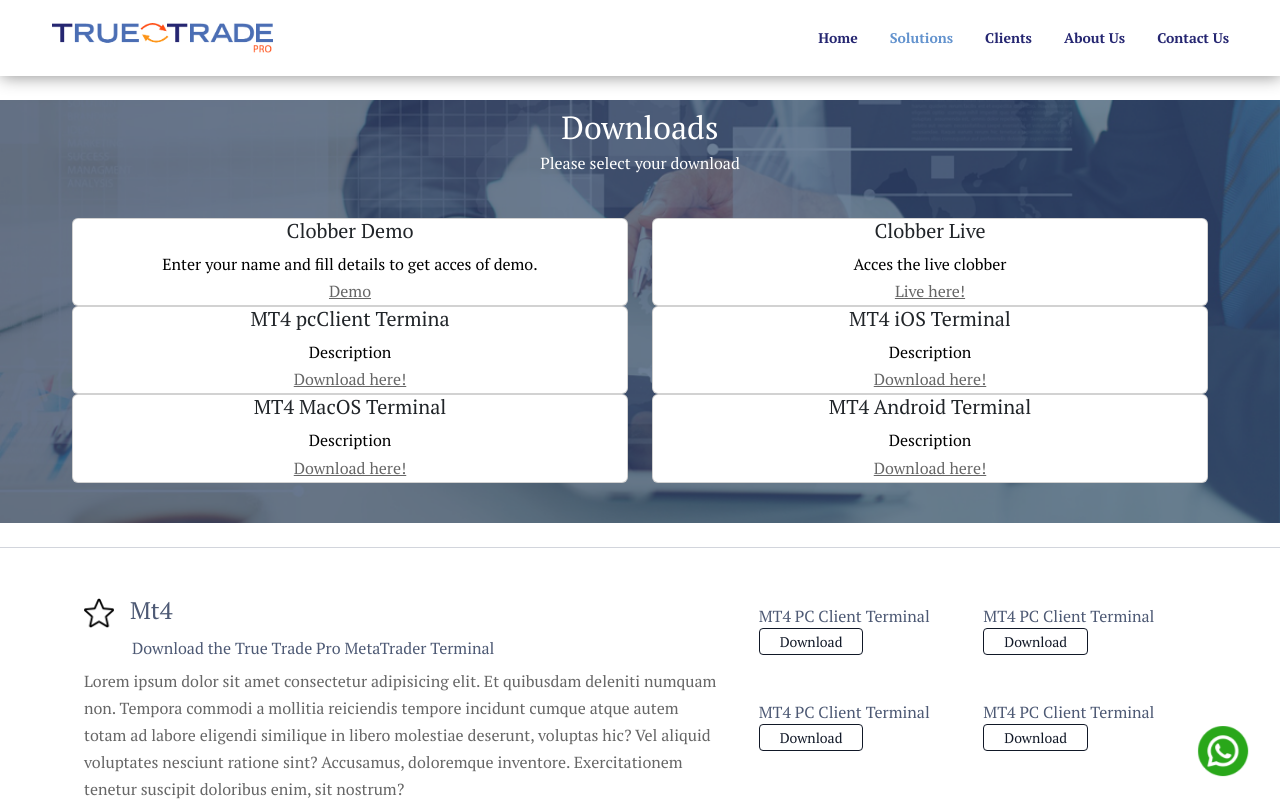
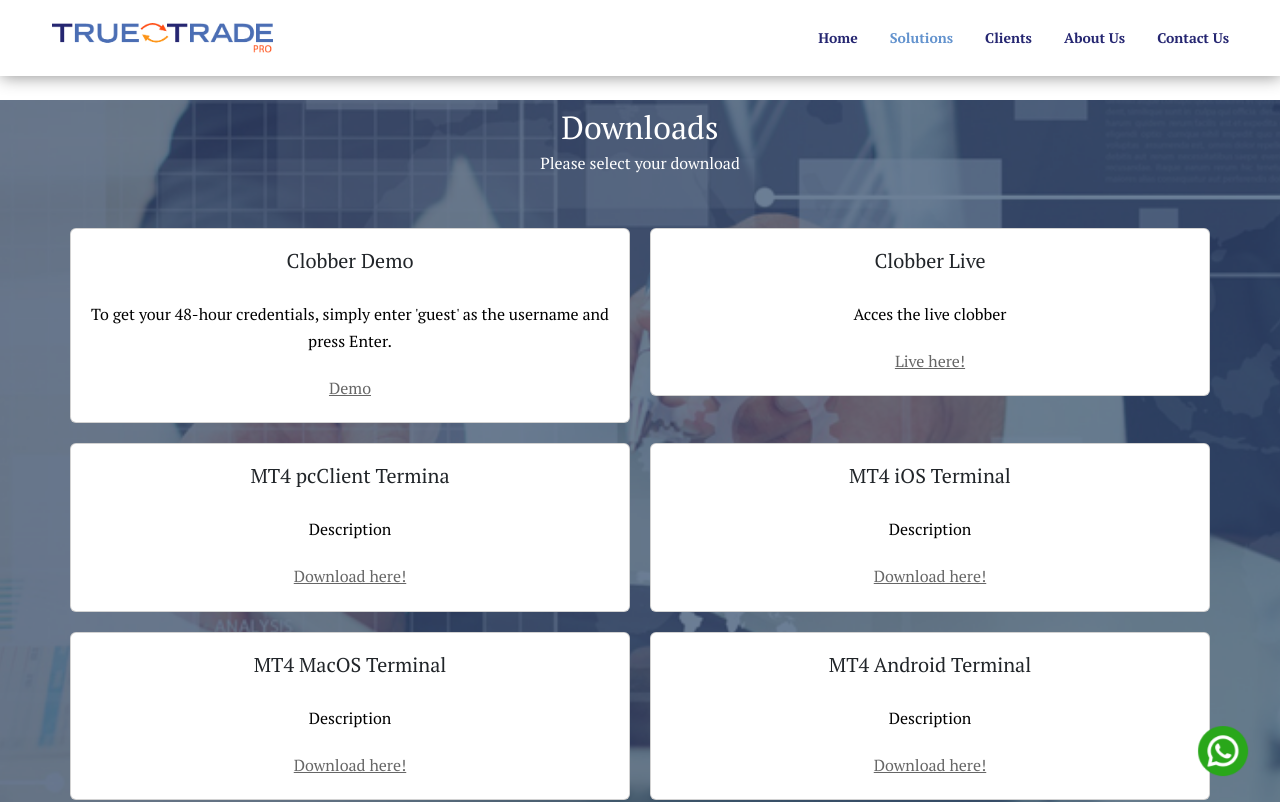
Before and after one commit to akashm2401/ttfx, a React (Create React App) app: page /solutions in a window 1280 px wide. Shown: the top 802 px of the page. Built offline with nearby package versions, Linux system fonts and the light colour scheme; a web font is replaced by a local one.

Commit message:
updated cards paddig and remove back office

```diff
--- a/src/components/FooterComponent/FooterComponent.js
+++ b/src/components/FooterComponent/FooterComponent.js
@@ -3,7 +3,6 @@
 import { Link } from "react-router-dom";
 
 export default function FooterComponent() {
-
   function openWhatsApp(message, phoneNumber) {
     const whatsappMessage = `https://web.whatsapp.com/send?phone=${phoneNumber}&text=${message}`;
     window.open(whatsappMessage, "_blank");
@@ -28,7 +27,13 @@
                       <Link to={"/"}>Home</Link>
                     </li>
                     <li>
-                      <Link to={"http://ttbo.ttprofx.com/#users.users.public-registration!groupId=-2365783785779775287"}>New user registration</Link>
+                      <Link
+                        to={
+                          "http://ttbo.ttprofx.com/#users.users.public-registration!groupId=-2365783785779775287"
+                        }
+                      >
+                        New user registration
+                      </Link>
                     </li>
                     <li>
                       <Link to={"/solutions"}>Downloads</Link>
@@ -63,14 +68,18 @@
                 <div className="footer-container-main-col-links">
                   <ul>
                     <li>
-                      <Link to={'/faq'}>FAQ</Link>
+                      <Link to={"/faq"}>FAQ</Link>
                     </li>
                     <li>
-                      <Link onClick={() => openWhatsApp(message, myPhoneNumber)}>Help desk</Link>
+                      <Link
+                        onClick={() => openWhatsApp(message, myPhoneNumber)}
+                      >
+                        Help desk
+                      </Link>
                     </li>
-                    <li>
+                    {/* <li>
                       <Link to={'http://ttbo.ttprofx.com/'}>Back Office</Link>
-                    </li>
+                    </li> */}
                   </ul>
                 </div>
               </div>
--- a/src/pages/SolutionsPage/SolutionsPage.jsx
+++ b/src/pages/SolutionsPage/SolutionsPage.jsx
@@ -11,10 +11,11 @@
       id: 101,
       name: "Clobber Demo",
       info: {
-        description: "Enter your name and fill details to get acces of demo.",
+        description:
+          "To get your 48-hour credentials, simply enter 'guest' as the username and press Enter.",
         linkTitle: "Demo",
         link: "https://demofix.ttprofx.com:2228/login/index.html",
-      }
+      },
     },
     {
       id: 102,
@@ -59,8 +60,8 @@
         description: "Description",
         linkTitle: "Download here!",
         link: "https://download.mql5.com/cdn/mobile/mt4/android?server=TrueTradePro-Demo,TrueTradePro-Live",
-      }
-    }
+      },
+    },
   ];
 
   return (
--- a/src/pages/SolutionsPage/SolutionsPage.scss
+++ b/src/pages/SolutionsPage/SolutionsPage.scss
@@ -1,5 +1,4 @@
 .product {
-
   .product-container {
     align-items: center;
     justify-content: center;
@@ -17,11 +16,12 @@
       font-size: 32px;
     }
 
-        h4, p {
-            color: #FFF
+    h4,
+    p {
+      color: #fff;
     }
 
-        .card-main{
+    .card-main {
       width: 100%;
 
       .card {
@@ -59,20 +59,33 @@
 
   .product-download-box-link button:hover,
   .product-download-box-name button:hover {
-        color: #FFF !important;
+    color: #fff !important;
     background-color: #111827;
   }
 
   .product-container .cards {
     display: flex;
     justify-content: center;
+    padding: 10px 10px 10px;
+  }
+  .card-title,
+  .underline-link {
+    text-align: center;
+    justify-content: center;
+    padding: 20px 5px 20px;
+  }
+
+  .card-text {
+    text-align: center;
+    justify-content: center;
+    padding-left: 5px;
+    padding-right: 5px;
   }
 }
 
 /* SMARTPHONES PORTRAIT */
 @media only screen and (min-width: 320px) and (max-width: 479px) {
   .product {
-
     .product-info-box .p-heading-line,
     p {
       margin: 0 !important;
@@ -91,9 +104,7 @@
 
 /* SMARTPHONES LANDSCAPE */
 @media only screen and (min-width: 480px) and (max-width: 767px) {
-
   .product {
-
     .product-info-box .p-heading-line,
     p {
       margin: 0 !important;
@@ -121,4 +132,5 @@
 }
 
 /* TABLET LANDSCAPE / DESKTOP */
-@media only screen and (min-width: 992px) {}
+@media only screen and (min-width: 992px) {
+}
```
Lines whose indentation alone changed are shown as unchanged.
